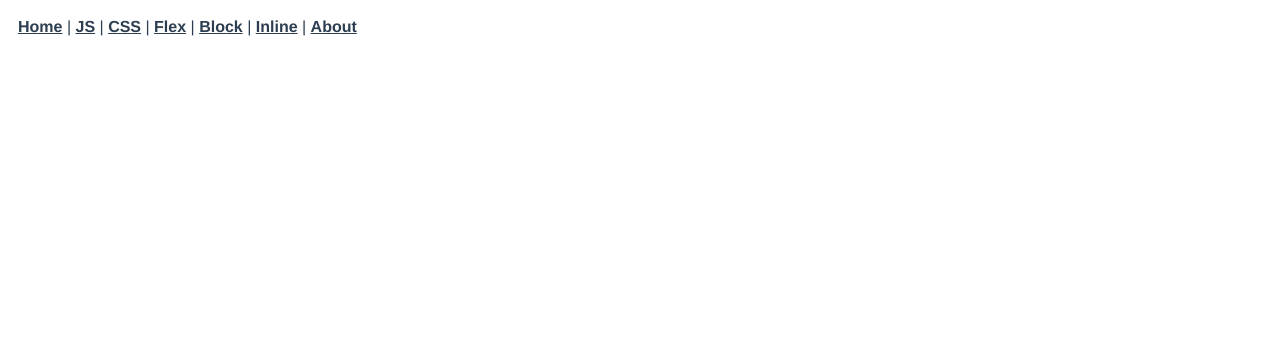
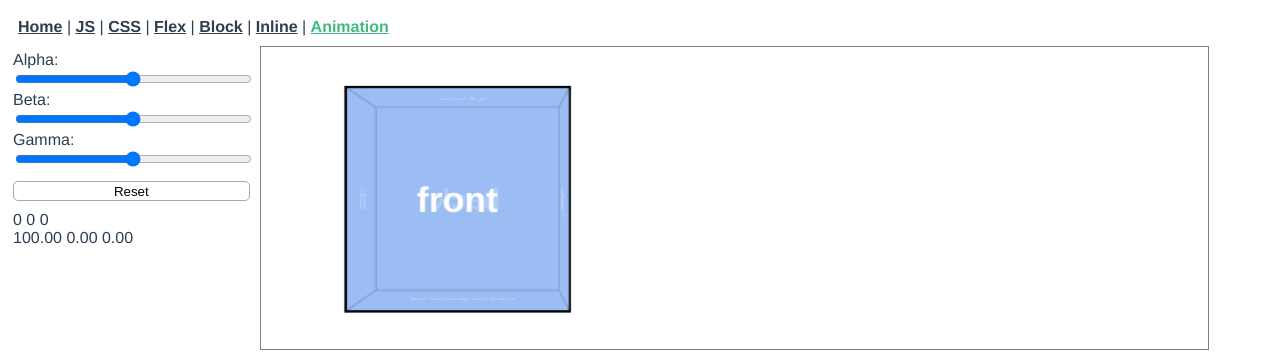
Before and after one commit to Kasimba666/pet_one, a Vue app: page /animation in a window 1280 px wide. Shown: the top 352 px of the page. Built offline with nearby package versions, Linux system fonts and the light colour scheme.

Commit message:
Cube rotating

```diff
--- a/src/App.vue
+++ b/src/App.vue
@@ -7,7 +7,7 @@
       <router-link :to="{name: 'FlexResearch'}">Flex</router-link> |
       <router-link :to="{name: 'BlockTagsResearch'}">Block</router-link> |
       <router-link :to="{name: 'InlineTagsResearch'}">Inline</router-link>  |
-      <router-link :to="{name: 'AboutView'}">About</router-link>
+      <router-link :to="{name: 'AnimationResearch'}">Animation</router-link>
     </nav>
     <router-view/>
   </div>
--- a/src/components/views/AboutView.vue
+++ /dev/null
@@ -1,5 +0,0 @@
-<template>
-  <div class="about">
-    <h1>This is an about page</h1>
-  </div>
-</template>
--- /dev/null
+++ b/src/components/views/AnimationResearch.vue
@@ -0,0 +1,227 @@
+<template>
+    <div class="AnimationResearch">
+        <div class="animation-item">
+            <div class="animation-control">
+                <div class="control-item">
+                    <label for="alpha">Alpha:</label>
+                    <input id="alpha" type="range" :min="minAlpha" :max="maxAlpha" v-model="alpha">
+                    <label for="beta">Beta:</label>
+                    <input id="beta" type="range" :min="minBeta" :max="maxBeta" v-model="beta">
+                    <label for="gamma">Gamma:</label>
+                    <input id="gamma" type="range" :min="minGamma" :max="maxGamma" v-model="gamma">
+                    <button
+                            class="btn-primary"
+                            @click="resetAngles()"
+                    > Reset
+                    </button>
+                    {{ alpha }} {{ beta }} {{ gamma }} </br>
+                    {{ x.toFixed(2) }} {{ y.toFixed(2) }} {{ z.toFixed(2) }}
+                </div>
+            </div>
+            <div class="animation-view">
+                <div class="scene">
+                    <div class="cube" :style="{transform: rotationCube}">
+                        <div class="face front">
+                            <div class="face-text">front</div>
+                        </div>
+                        <div class="face back">
+                            <div class="face-text">back</div>
+                        </div>
+                        <div class="face left">
+                            <div class="face-text">left</div>
+                        </div>
+                        <div class="face right">
+                            <div class="face-text">right</div>
+                        </div>
+                        <div class="face top">
+                            <div class="face-text">top</div>
+                        </div>
+                        <div class="face bottom">
+                            <div class="face-text">bottom</div>
+                        </div>
+
+                    </div>
+                </div>
+            </div>
+        </div>
+
+    </div>
+</template>
+
+<script>
+const delta = 60;
+
+export default {
+    name: "AnimationResearch",
+    components: {},
+    props: [],
+    data() {
+        return {
+            minAlpha: -179,
+            maxAlpha: 180,
+            minBeta: -179,
+            maxBeta: 180,
+            minGamma: -179,
+            maxGamma: 180,
+            alpha: 0,
+            beta: 0,
+            gamma: 0,
+            r: 100,
+        }
+    },
+    computed: {
+        z() {
+            return this.r * Math.sin(this.beta / 360 * 2 * 3.14);
+        },
+        x() {
+            return this.r * Math.cos(this.beta / 360 * 2 * 3.14) * Math.cos(this.alpha / 360 * 2 * 3.14);
+        },
+        y() {
+            return this.r * Math.cos(this.beta / 360 * 2 * 3.14) * Math.sin(this.alpha / 360 * 2 * 3.14);
+        },
+        rotationCube() {
+            return `rotate3d(${this.x}, ${this.y}, ${this.z}, ${this.gamma}deg)`;
+            // return `rotate3d(${this.x}, ${this.y}, ${this.z}, ${this.gamma}deg) translateZ(-100px)`;
+        },
+    },
+    methods: {
+        resetAngles() {
+            this.alpha = 0;
+            this.beta = 0;
+            this.gamma = 0;
+        },
+    },
+    mounted() {
+    },
+}
+</script>
+
+<style lang="scss">
+.AnimationResearch {
+  position: relative;
+  width: 95%;
+  height: 90vh;
+  display: flex;
+  flex-flow: column nowrap;
+  justify-content: flex-start;
+  align-items: flex-start;
+  gap: 5px;
+  //border: 1px solid gray;
+  //padding: 5px;
+
+  .animation-item {
+    width: 100%;
+    height: auto;
+    display: flex;
+    flex-flow: row nowrap;
+    justify-content: flex-start;
+    align-items: flex-start;
+    gap: 5px;
+    //border: 1px solid gray;
+    //padding: 5px;
+
+    .animation-control {
+      width: 300px;
+      height: auto;
+
+      display: flex;
+      flex-flow: column nowrap;
+      justify-content: flex-start;
+      align-items: flex-start;
+      gap: 5px;
+      padding: 5px;
+
+      .btn-primary {
+        width: 100%;
+        background-color: white;
+        margin-top: 10px;
+        margin-bottom: 10px;
+        transition: background-color 0.5s;
+
+        &:hover {
+          background-color: hsla(218, 79%, 77%, 1);
+          transition: background-color 0.5s;
+        }
+      }
+
+    }
+
+    .animation-view {
+      position: relative;
+      width: 100%;
+      height: 100%;
+      border: 1px solid gray;
+
+    }
+  }
+
+  .scene {
+    position: relative;
+    left: 100px;
+    width: 300px;
+    height: 300px;
+    //border: 1px solid #CCC;
+    //margin: 80px;
+    perspective: 1000px;
+  }
+
+  .cube {
+    position: relative;
+    top: 50px;
+    width: 200px;
+    height: 200px;
+    position: relative;
+    transform-style: preserve-3d;
+    transform: translateZ(-100px);
+    transition: transform 1s;
+
+    .face {
+      position: absolute;
+      width: 200px;
+      height: 200px;
+      border: 2px solid black;
+      font-size: 40px;
+      font-weight: bold;
+      color: white;
+      background-color: hsla(218, 79%, 77%, 0.75);
+      display: flex;
+      flex-flow: column nowrap;
+      justify-content: center;
+      align-items: center;
+
+      .face-text {
+        position: relative;
+        font-size: 2rem;
+      }
+
+      &.front {
+        transform: rotateY(0deg) translateZ(100px);
+      }
+
+      &.back {
+        transform: rotateY(180deg) translateZ(100px);
+      }
+
+      &.right {
+        transform: rotateY(90deg) translateZ(100px);
+      }
+
+      &.left {
+        transform: rotateY(-90deg) translateZ(100px);
+      }
+
+      &.top {
+        transform: rotateX(90deg) translateZ(100px);
+      }
+
+      &.bottom {
+        transform: rotateX(-90deg) translateZ(100px);
+      }
+    }
+  }
+
+  input {
+    width: 100%;
+  }
+}
+</style>
--- a/src/router/index.js
+++ b/src/router/index.js
@@ -6,6 +6,7 @@ import BlockTagsResearch from '@/components/views/BlockTagsResearch.vue';
 import InlineTagsResearch from '@/components/views/InlineTagsResearch.vue';
 import JSResearch from '@/components/views/JSResearch.vue';
 import CSSResearch from '@/components/views/CSSResearch.vue';
+import AnimationResearch from '@/components/views/AnimationResearch.vue';
 
 Vue.use(VueRouter)
 
@@ -41,16 +42,14 @@ const routes = [
                 name: 'CSSResearch',
                 component: CSSResearch,
             },
+            {
+                path: 'animation',
+                name: 'AnimationResearch',
+                component: AnimationResearch,
+            },
+
         ],
     },
-  {
-    path: '/about',
-    name: 'AboutView',
-    // route level code-splitting
-    // this generates a separate chunk (about.[hash].js) for this route
-    // which is lazy-loaded when the route is visited.
-    component: () => import(/* webpackChunkName: "about" */ '@/components/views/AboutView.vue')
-  }
 ]
 
 const router = new VueRouter({
```
Also changed, not shown: src/components/views/CSSResearch.vue (line endings or trailing spaces). Lines whose indentation alone changed are shown as unchanged.
